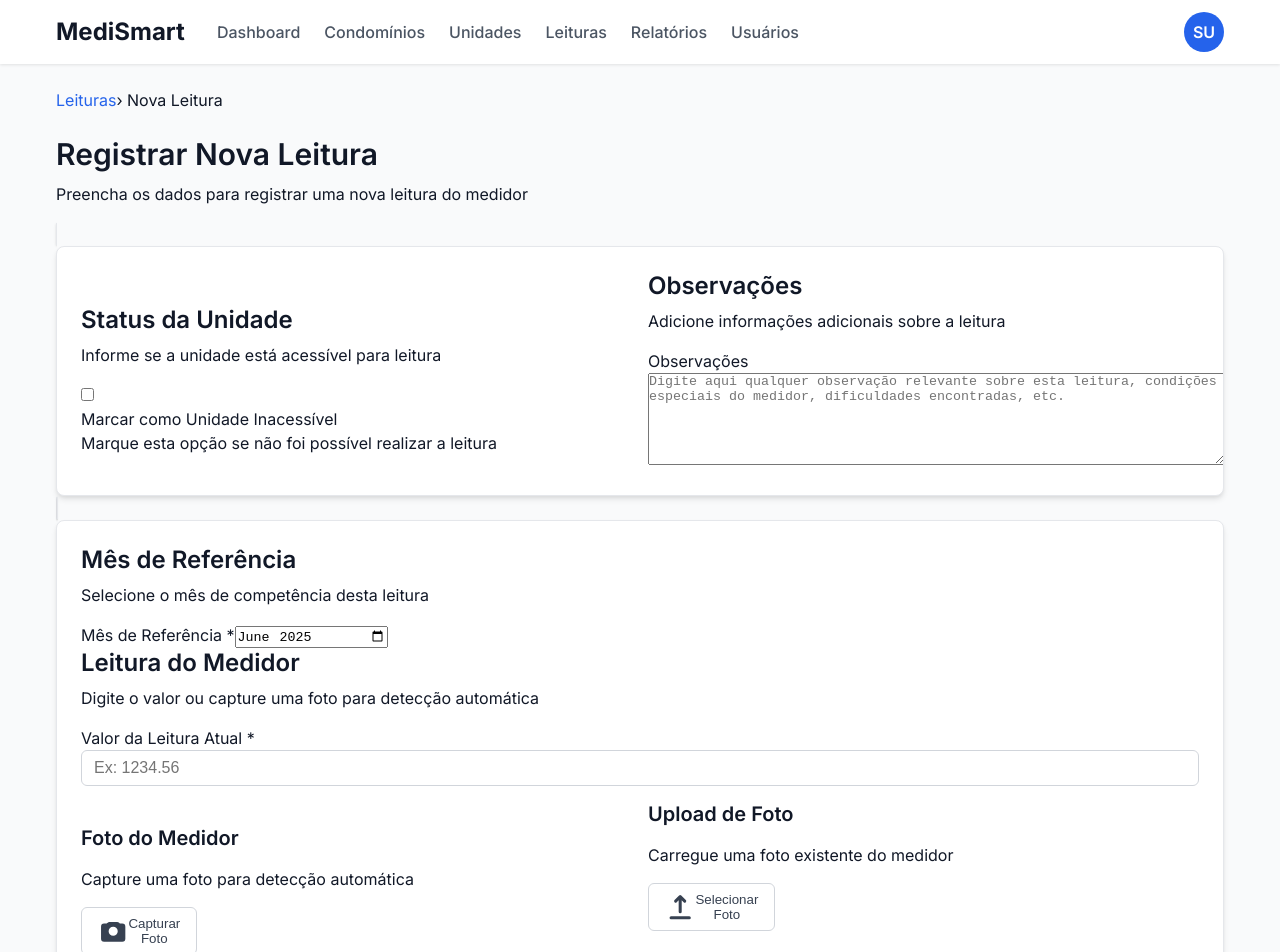
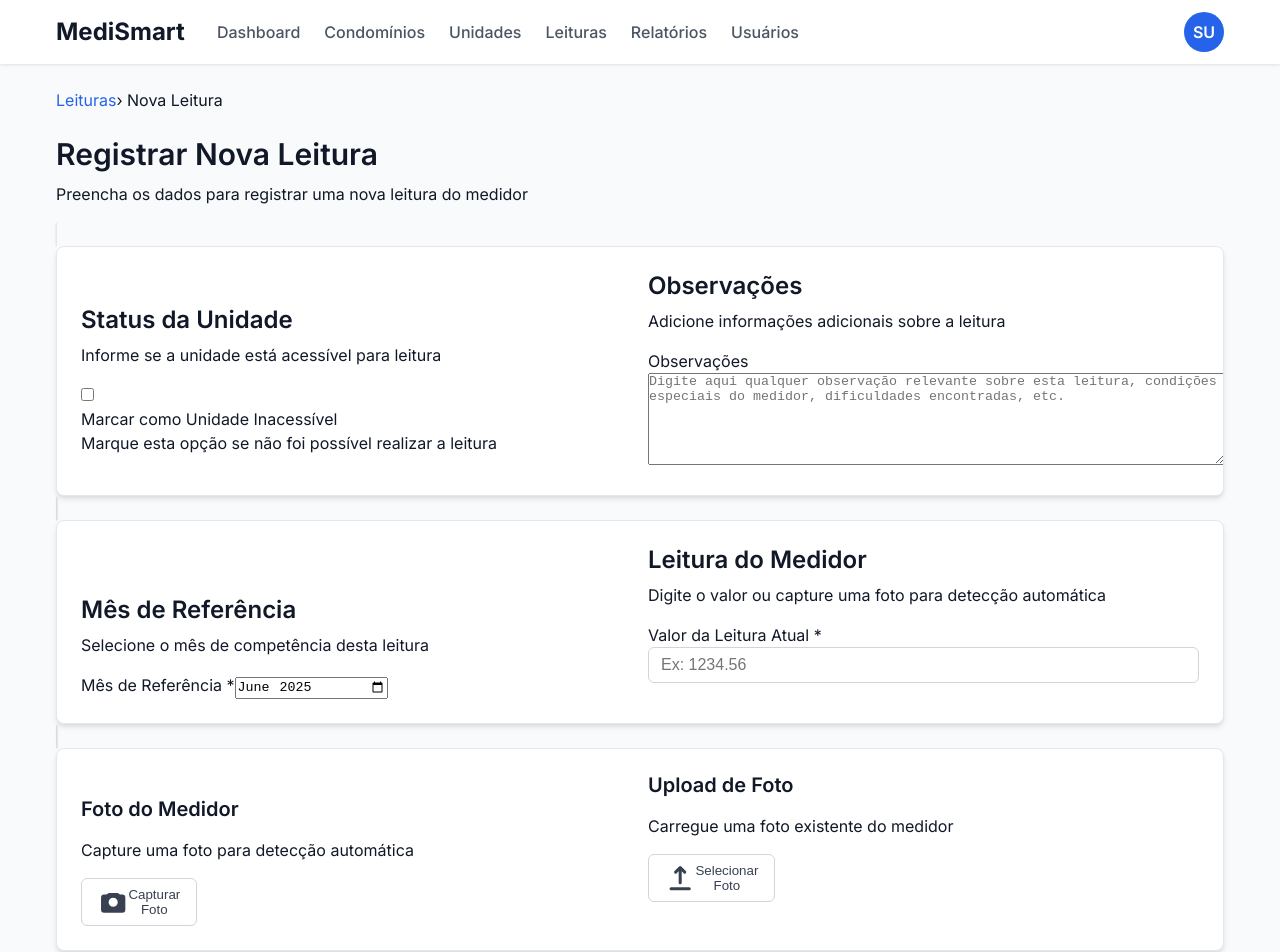
Before and after one commit to ElizioMartins/pro-medicoes-2, an Angular app in the folder frontend/: page /readings/new in a window 1280 px wide. Shown: the top 952 px of the page. Built offline with nearby package versions, Linux system fonts and the light colour scheme; sample sign-in values are in the browser's storage.

Commit message:
Ajuste de layout

```diff
--- a/frontend/src/app/features/readings/reading-form/reading-form.component.html
+++ b/frontend/src/app/features/readings/reading-form/reading-form.component.html
@@ -152,14 +152,12 @@
 
           </div>
         </app-card>
-
-        <!-- Reading Value Section -->
         <app-card [elevated]="true" [class.opacity-75]="readingForm.get('inaccessible')?.value">
+          <!-- Reference Month and Reading Input - Two Columns -->
           <div class="quick-filters">
 
-            <div class="space-y-6">
-              <!-- Reference Month -->
-              <div>
+            <!-- Reference Month Column -->
+            <div class="flex-1">
               <h2 class="text-lg font-semibold text-gray-900 mb-2">Mês de Referência</h2>
               <p class="text-sm text-gray-600 mb-3">Selecione o mês de competência desta leitura</p>
               <label for="referenceMonth" class="block text-sm font-medium text-gray-700 mb-2">
@@ -174,10 +172,10 @@
               </div>
             </div>
 
-              <!-- Reading Input -->
-              <div>
+            <!-- Reading Input Column -->
+            <div class="flex-1">
               <h2 class="text-lg font-semibold text-gray-900 mb-2">Leitura do Medidor</h2>
-                <p class="text-sm text-gray-600">Digite o valor ou capture uma foto para detecção automática</p>
+              <p class="text-sm text-gray-600 mb-3">Digite o valor ou capture uma foto para detecção automática</p>
               <label for="currentReading" class="block text-sm font-medium text-gray-700 mb-2">
                 Valor da Leitura Atual
                 <span *ngIf="!readingForm.get('inaccessible')?.value" class="text-red-500">*</span>
@@ -196,8 +194,13 @@
                   Valor deve ser um número válido (ex: 123.45)
                 </div>
               </div>
+            </div>
 
-                <div *ngIf="isDetecting" class="flex items-center text-sm text-blue-600 mt-3 bg-blue-50 p-3 rounded-lg">
+          </div>
+
+          <!-- Detection Status Messages - Full Width -->
+          <div class="space-y-3 mt-6">
+            <div *ngIf="isDetecting" class="flex items-center text-sm text-blue-600 bg-blue-50 p-3 rounded-lg">
               <div
                 class="animate-spin inline-block w-4 h-4 border-2 border-current border-t-transparent rounded-full mr-2">
               </div>
@@ -205,7 +208,7 @@
             </div>
 
             <div *ngIf="detectionError"
-                  class="mt-3 p-3 bg-yellow-50 border border-yellow-200 text-yellow-800 rounded-lg text-sm">
+              class="p-3 bg-yellow-50 border border-yellow-200 text-yellow-800 rounded-lg text-sm">
               <div class="flex">
                 <svg class="w-4 h-4 text-yellow-400 mr-2 mt-0.5 flex-shrink-0" fill="currentColor"
                   viewBox="0 0 20 20">
@@ -219,6 +222,10 @@
               </div>
             </div>
           </div>
+        </app-card>
+        <!-- Reading Value Section -->
+        <app-card [elevated]="true" [class.opacity-75]="readingForm.get('inaccessible')?.value">
+          <div>
 
             <!-- Photo Options - Two Columns -->
             <div>
@@ -343,7 +350,6 @@
                 </div>
               </div>
           </div>
-          </div>
         </app-card>
 
         <!-- Action Buttons -->
```
Lines whose indentation alone changed are shown as unchanged.
